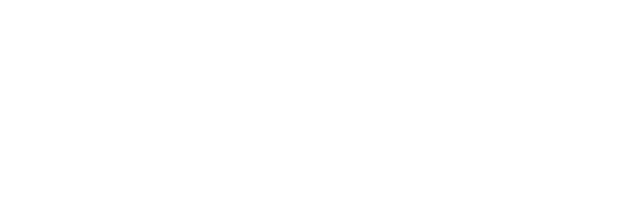
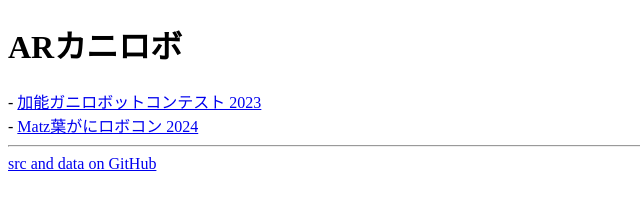
Before and after one commit to code4fukui/ar-kanirobo, a plain HTML site: page index.html in a window 1280 px wide. Shown: the whole page, without its empty margins (0-640 px from the left). Drawn offline with Linux system fonts and the light colour scheme.

Commit message:
add index

```diff
--- a/index.html
+++ b/index.html
@@ -1,14 +1,8 @@
 <!DOCTYPE html><html lang="ja"><head><meta charset="utf-8"><meta name="viewport" content="width=device-width"><link rel="icon" href="data:">
 <title>ARカニロボ</title>
-<script type="module">
-import * as eg from "https://js.sabae.cc/egvr.js";
-
-eg.model("./kanirobo1.glb", 2.5, 0, 0.5, 0, 8); // niigata
-eg.model("./kanirobo2.glb", -2.5, 0, 0.5, 180, 8); // ishikawa
-eg.model("./kanirobo3.glb", 0, 0, -1.8, 0, 8); // ishikawa
-eg.model("./kanirobo4.glb", 2.5, 0, -3, 0, 8); // toyama
-eg.model("./kanirobo5.glb", -2.5, 0, -3, 0, 8); // fukui
-
-eg.sky("kano-kanirobo.360vr.jpg");
-
-</script>
+</body>
+<h1>ARカニロボ</h1>
+- <a href=kanogani2023.html>加能ガニロボットコンテスト 2023</a><br>
+- <a href=matzbagani2024.html>Matz葉がにロボコン 2024</a><br>
+<hr>
+<a href=https://github.com/code4fukui/ar-kanirobo>src and data on GitHub</a><br>
--- /dev/null
+++ b/kanogani2023.html
@@ -0,0 +1,14 @@
+<!DOCTYPE html><html lang="ja"><head><meta charset="utf-8"><meta name="viewport" content="width=device-width"><link rel="icon" href="data:">
+<title>ARカニロボ</title>
+<script type="module">
+import * as eg from "https://js.sabae.cc/egvr.js";
+
+eg.model("./kanirobo1.glb", 2.5, 0, 0.5, 0, 8); // niigata
+eg.model("./kanirobo2.glb", -2.5, 0, 0.5, 180, 8); // ishikawa
+eg.model("./kanirobo3.glb", 0, 0, -1.8, 0, 8); // ishikawa
+eg.model("./kanirobo4.glb", 2.5, 0, -3, 0, 8); // toyama
+eg.model("./kanirobo5.glb", -2.5, 0, -3, 0, 8); // fukui
+
+eg.sky("kano-kanirobo.360vr.jpg");
+
+</script>
```
